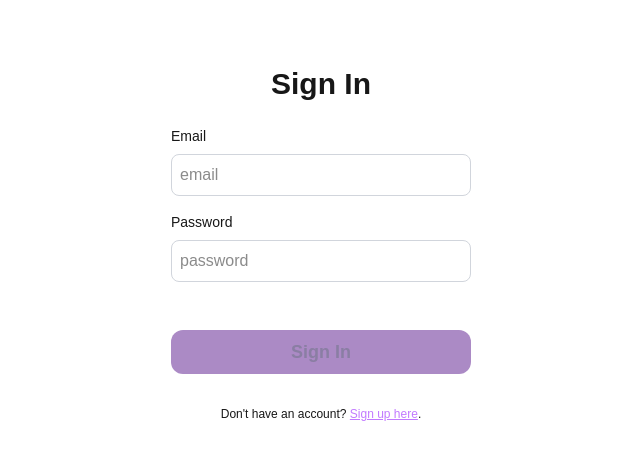
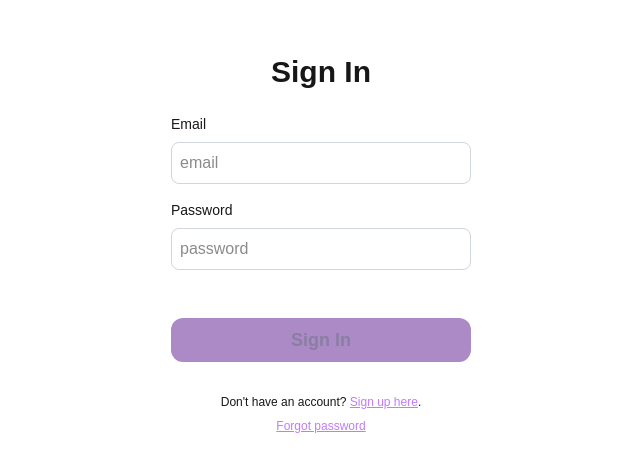
Before and after one commit to kskrenes/nextjs-auth, a Next.js app: page /login in a window 1280 px wide. Shown: the part 156-628 px from the top of the page, without its empty margins (319-959 px from the left). Built offline with nearby package versions, Linux system fonts and the light colour scheme.

Commit message:
add links to password reset

```diff
--- a/src/app/login/page.tsx
+++ b/src/app/login/page.tsx
@@ -93,6 +93,12 @@ const LoginPage = () => {
             Sign up here
           </Link>.
         </p>
+        <Link
+          href="/triggerpasswordreset"
+          className="text-xs mt-2 text-purple-400 hover:text-purple-500 underline transition-colors"
+        >
+          Forgot password
+        </Link>
       </form>
     </div>
   )
--- a/src/app/profile/page.tsx
+++ b/src/app/profile/page.tsx
@@ -9,13 +9,16 @@ import toast from "react-hot-toast";
 import type User from "@/models/user-interface"
 import Button from "@/components/nae-button";
 import Link from "next/link";
+import { useRouter } from "next/navigation";
 
 const ProfilePage = () => {
 
   const [isLoading, setIsLoading] = useState(false);
   const [isSendingVerifyEmail, setIsSendingVerifyEmail] = useState(false);
-  const [isSendingResetEmail, setIsSendingResetEmail] = useState(false);
+  // const [isSendingResetEmail, setIsSendingResetEmail] = useState(false);
   const [user, setUser] = useState<User | null>(null);
+
+  const router = useRouter();
 
   useEffect(() => {
     setIsLoading(true);
@@ -44,13 +47,13 @@ const ProfilePage = () => {
   }
 
   const handleVerifyEmailClick = async () => {
+    if (!user) return;
     if (isSendingVerifyEmail) return;
-    triggerEmail(user, "VERIFY", setIsSendingVerifyEmail);
+    triggerEmail(user.email, "VERIFY", setIsSendingVerifyEmail);
   }
 
   const handleResetPasswordClick = () => {
-    if (isSendingResetEmail) return;
-    triggerEmail(user, "RESET", setIsSendingResetEmail);
+    router.push("/triggerpasswordreset");
   }
 
   return (
@@ -85,7 +88,7 @@ const ProfilePage = () => {
           <Button
             className="w-full my-8"
             onClick={handleResetPasswordClick}
-            disabled={isSendingResetEmail}
+            // disabled={isSendingResetEmail}
           >
             Reset Password
           </Button>
```
